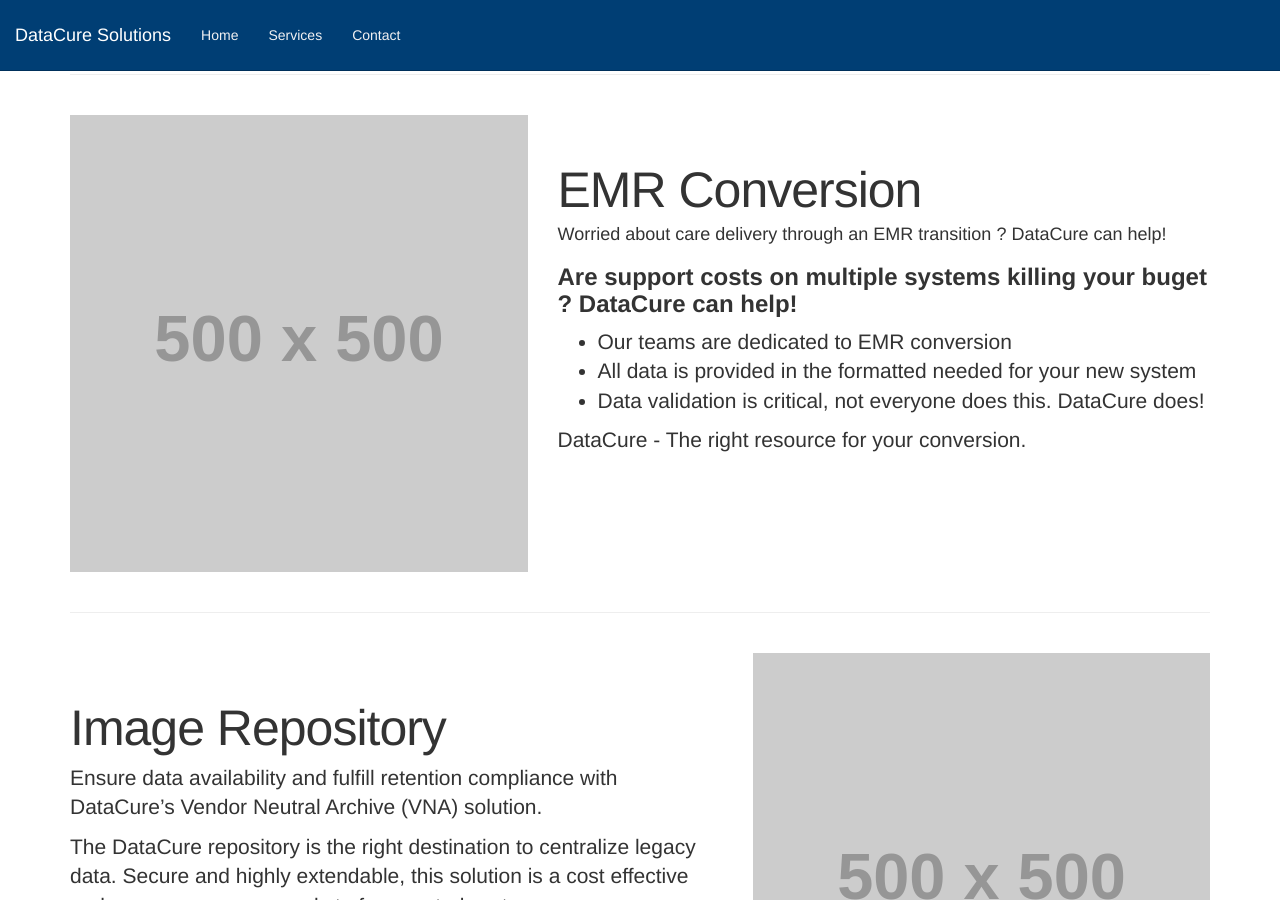
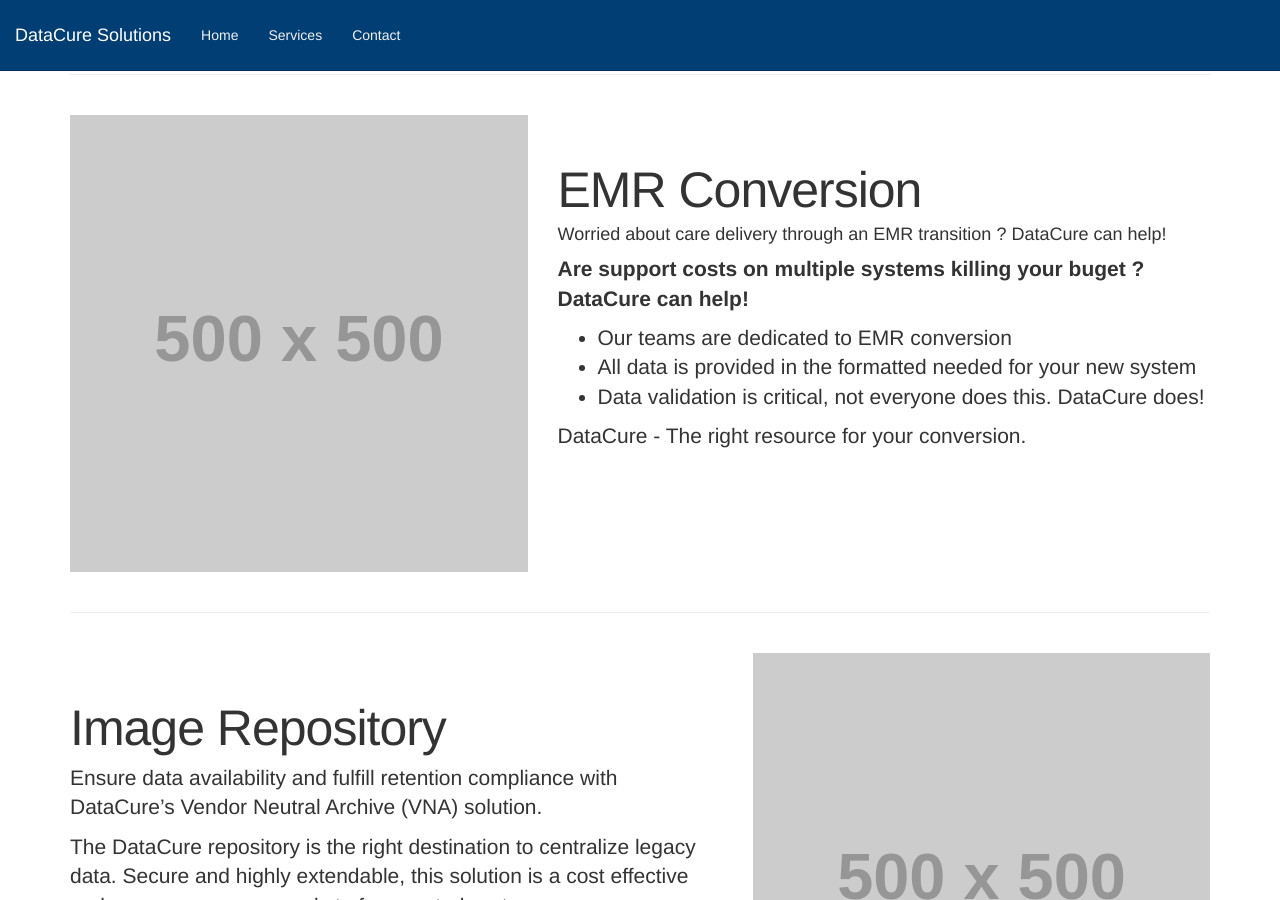
Before and after one commit to datacuresolutions/datacuresolutions.github.io, a Jekyll site: the page built from index.html, in a window 1280 px wide and 900 px high, scrolled down 1372 px. Built offline with Jekyll 4.4.1, drawn with Linux system fonts in a browser that asks for light colours; nearby versions of some CDN libraries; library files that are not in the unit come from our copies.

```diff
--- a/_includes/content/service_2_detail.md
+++ b/_includes/content/service_2_detail.md
@@ -1,5 +1,5 @@
 #### Worried about care delivery through an EMR transition ? DataCure can help!
-### **Are support costs on multiple systems killing your buget ? DataCure can help!**
+**Are support costs on multiple systems killing your buget ? DataCure can help!**
 
 * Our teams are dedicated to EMR conversion
 * All data is provided in the formatted needed for your new system
```
